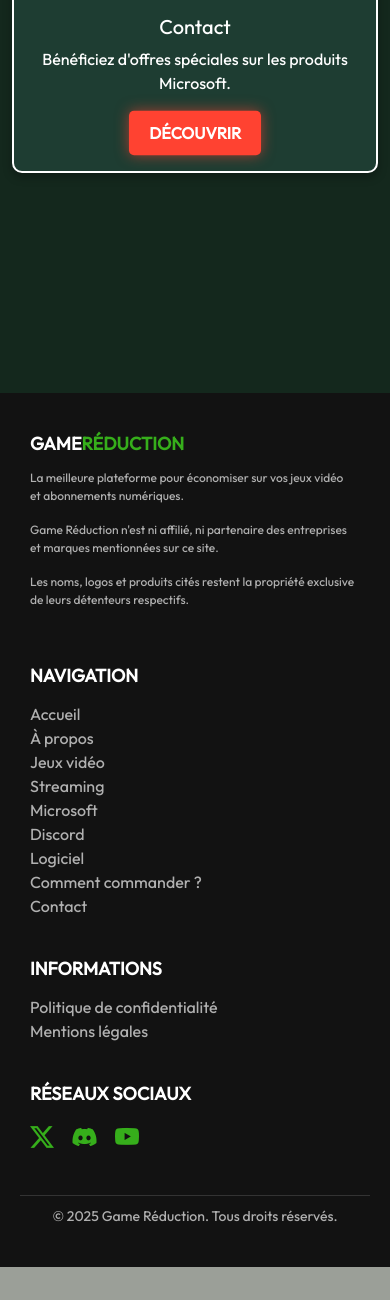
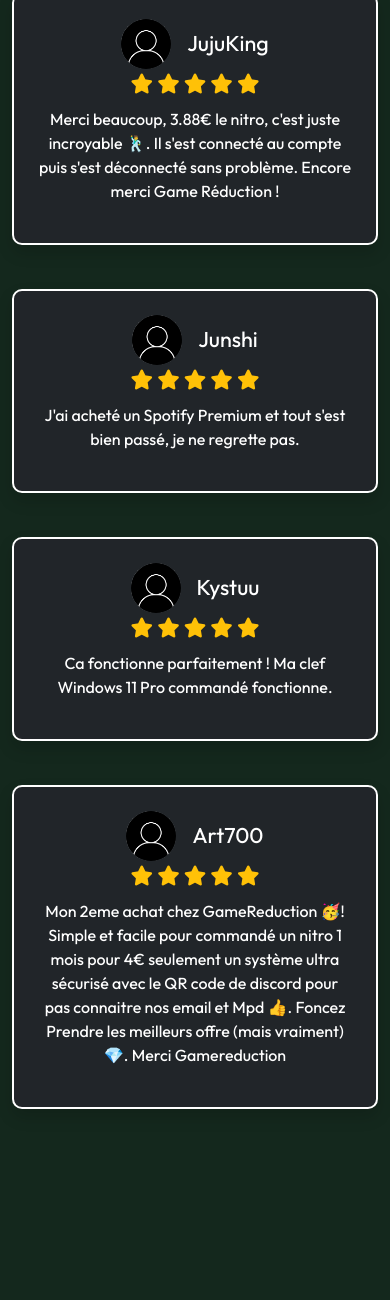
Before and after one commit to ThomasLap13/Game-Reduction, a PHP site: page /index.php in a window 390 px wide, after a click that opens the changed part. Shown: the part 3176-4476 px from the top of the page. Before the commit the page ends 4443 px from the top, so only its background shows below. Run offline with PHP 8.4, Linux system fonts and the light colour scheme.

Commit message:
V3 - index.php Ok

```diff
--- a/public/index.php
+++ b/public/index.php
@@ -5,9 +5,9 @@ include '../includes/header.php';
 <main>
     <div class="welcome-screen" id="welcomeScreen">
         <div>
-            <h1 class="display-4">Bienvenue sur mon portefolio</h1>
-            <p class="lead">Thomas Lapierre, etudiant a Saint Bénigne et alternant IT chez Micro-Mega.</p>
-            <button class="btn-custom mt-3" onclick="hideWelcome()">Découvrez qui je suis</button>
+            <h1 class="display-4">Bienvenue sur Game Réduction</h1>
+            <p class="lead">Économisez jusqu'à <span style="color: #36ae1b;">70%</span> sur vos services préférés</p>
+            <button class="btn-custom mt-3" onclick="hideWelcome()">En savoir plus</button>
         </div>
     </div>
     <div class="container mt-5 hidden" id="hidden">
@@ -15,94 +15,154 @@ include '../includes/header.php';
     </div>
 
     <div class="container mt-5 hidden" id="a-propos">
-        <h2 class="text-center">À propos de moi</h2>
-        <p class="text-center">Bonjour, je m'appelle Thomas Lapierre, j'ai 18 ans et je vis à Besançon.<br>Actuellement, je suis étudiant en BTS Services Informatiques aux Organisations (SIO) au Lycée Saint-Bénigne à Dijon (21).</p>
-        <p class="text-center">Depuis ma première, je suis en alternance en tant qu'administrateur réseau au sein de Micro-Mega, une entreprise basée à Besançon (25). Cette expérience me permet de développer des compétences techniques solides tout en appliquant les enseignements théoriques de mon cursus.</p>
+        <h2 class="text-center">À propos de nous</h2>
+        <p class="text-center">Game Réduction est une initiative visant à vous aider à économiser sur vos achats numériques.</p>
+        <p class="text-center">Notre objectif principal est de vous accompagner dans vos achats en ligne afin de vous faire économiser un maximum d'argent. Nous souhaitons offrir une expérience conviviale et accessible à tous, en mettant l’accent sur la qualité et la proximité.</p>
     </div>
-    <div style="min-height: 200px;"></div>
-    <div id="carouselExampleCaptions" class="carousel slide" data-bs-ride="carousel">
-        <div class="carousel-indicators">
-            <button type="button" data-bs-target="#carouselExampleCaptions" data-bs-slide-to="0" class="active" aria-current="true" aria-label="Slide 1"></button>
-            <button type="button" data-bs-target="#carouselExampleCaptions" data-bs-slide-to="1" aria-label="Slide 2"></button>
-            <button type="button" data-bs-target="#carouselExampleCaptions" data-bs-slide-to="2" aria-label="Slide 3"></button>
-        </div>
-        <div class="carousel-inner">
-            <div class="carousel-item active">
-                <img src="../assets/images/formations/saint-benigne.jpg" class="d-block w-100" alt="Image 1">
-                <div class="carousel-caption d-none d-md-block">
-                    <h5>Première Image</h5>
-                    <p>Description de la première image.</p>
-                </div>
-            </div>
-            <div class="carousel-item">
-                <img src="../assets/images/formations/saint-joseph.jpg" class="d-block w-100" alt="Image 2">
-                <div class="carousel-caption d-none d-md-block">
-                    <h5>Deuxième Image</h5>
-                    <p>Description de la deuxième image.</p>
-                </div>
-            </div>
-            <div class="carousel-item">
-                <img src="../assets/images/formations/victor-hugo.jpg" class="d-block w-100" alt="Image 3">
-                <div class="carousel-caption d-none d-md-block">
-                    <h5>Troisième Image</h5>
-                    <p>Description de la troisième image.</p>
-                </div>
-            </div>
-        </div>
-        <button class="carousel-control-prev" type="button" data-bs-target="#carouselExampleCaptions" data-bs-slide="prev">
-            <span class="carousel-control-prev-icon" aria-hidden="true"></span>
-            <span class="visually-hidden">Précédent</span>
-        </button>
-        <button class="carousel-control-next" type="button" data-bs-target="#carouselExampleCaptions" data-bs-slide="next">
-            <span class="carousel-control-next-icon" aria-hidden="true"></span>
-            <span class="visually-hidden">Suivant</span>
-        </button>
-    </div>
-
     <div style="min-height: 200px;"></div>
 
     <div class="container mt-5 hidden" id="offres">
-        <h2 class="text-center">Au sommaire :</h2>
+        <h2 class="text-center">Nos Offres</h2>
         <hr>
         <div class="row text-center">
             <div class="col-md-3 hidden">
                 <div class="card">
-                    <img src="../assets/images/da/projets.jpg" class="card-img-top" alt="Projets">
+                    <img src="../assets/images/da/Jeux.DA.jpg" class="card-img-top" alt="Jeux Vidéo">
                     <div class="card-body">
-                        <h5 class="card-title">Projets</h5>
+                        <h5 class="card-title">Jeux Vidéo</h5>
                         <p class="card-text">Profitez des meilleurs prix sur vos jeux préférés.</p>
-                        <a href="../public/projets.php" class="btn btn-custom">Découvrir</a>
+                        <a href="shopping/jeux-video.html" class="btn btn-custom">Découvrir</a>
                     </div>
                 </div>
             </div>
             <div class="col-md-3 hidden">
                 <div class="card">
-                    <img src="../assets/images/da/evenements.jpg" class="card-img-top" alt="evenements">
+                    <img src="../assets/images/da/Discord.DA.jpg" class="card-img-top" alt="Microsoft">
                     <div class="card-body">
-                        <h5 class="card-title">Événements</h5>
+                        <h5 class="card-title">Discord</h5>
                         <p class="card-text">Bénéficiez d'offres spéciales sur les produits Discord.</p>
-                        <a href="Voir-plus/evenements.html" class="btn btn-custom">Découvrir</a>
+                        <a href="shopping/discord.html" class="btn btn-custom">Découvrir</a>
                     </div>
                 </div>
             </div>
             <div class="col-md-3 hidden">
                 <div class="card">
-                    <img src="../assets/images/da/veilles.jpg" class="card-img-top" alt="veilles">
+                    <img src="../assets/images/da/Streaming.DA.jpg" class="card-img-top" alt="Streaming">
                     <div class="card-body">
-                        <h5 class="card-title">Veille Technologique</h5>
+                        <h5 class="card-title">Streaming</h5>
                         <p class="card-text">Accédez à vos plateformes favorites à prix réduit.</p>
-                        <a href="Voir-plus/veille.html" class="btn btn-custom">Découvrir</a>
+                        <a href="shopping/streaming.html" class="btn btn-custom">Découvrir</a>
                     </div>
                 </div>
             </div>
             <div class="col-md-3 hidden">
                 <div class="card">
-                    <img src="../assets/images/da/contact.jpg" class="card-img-top" alt="contact">
+                    <img src="../assets/images/da/Microsoft.DA.jpg" class="card-img-top" alt="Microsoft">
                     <div class="card-body">
-                        <h5 class="card-title">Contact</h5>
+                        <h5 class="card-title">Microsoft</h5>
                         <p class="card-text">Bénéficiez d'offres spéciales sur les produits Microsoft.</p>
-                        <a href="contact.html" class="btn btn-custom">Découvrir</a>
+                        <a href="shopping/microsoft.html" class="btn btn-custom">Découvrir</a>
                     </div>
+                </div>
+            </div>
+        </div>
+    </div>
+    <div style="min-height: 200px;"></div>
+
+    <div class="container mt-5 hidden" id="Avis">
+        <h2 class="text-center">Ce que disent nos clients</h2>
+        <p class="text-center">Découvrez les retours d'expérience de notre communauté satisfaite</p>
+        <hr>
+
+        <div class="row justify-content-center">
+            <!-- Témoignage 1 -->
+            <div class="col-md-6">
+                <div class="card bg-dark text-white p-4 shadow">
+                    <div class="d-flex align-items-center">
+                        <img src="../assets/images/user.jpg" alt="SoloChained" class="rounded-circle me-3" width="50">
+                        <h4 class="mb-0">SoloChained</h4>
+                    </div>
+                    <div class="stars text-warning mb-2">
+                        <i class="fas fa-star"></i>
+                        <i class="fas fa-star"></i>
+                        <i class="fas fa-star"></i>
+                        <i class="fas fa-star"></i>
+                        <i class="far fa-star"></i> <!-- Étoile vide -->
+                    </div>
+                    <p>Achat de 2 abonnements Premium sur YouTube ! <strong>Efficace et pour 1.20€ au lieu de 8€ !!!</strong> N'hésitez pas, foncez, c'est mon 5ᵉ achat et comme d'hab, c'est réel ✅</p>
+                </div>
+            </div>
+
+            <!-- Témoignage 2 -->
+            <div class="col-md-6">
+                <div class="card bg-dark text-white p-4 shadow">
+                    <div class="d-flex align-items-center">
+                        <img src="../assets/images/user.jpg" alt="JujuKing" class="rounded-circle me-3" width="50">
+                        <h4 class="mb-0">JujuKing</h4>
+                    </div>
+                    <div class="stars text-warning mb-2">
+                        <i class="fas fa-star"></i>
+                        <i class="fas fa-star"></i>
+                        <i class="fas fa-star"></i>
+                        <i class="fas fa-star"></i>
+                        <i class="fas fa-star"></i>
+                    </div>
+                    <p>Merci beaucoup, 3.88€ le nitro, c'est juste incroyable 🕺. Il s'est connecté au compte puis s'est déconnecté sans problème. Encore merci Game Réduction !</p>
+                </div>
+            </div>
+
+            <!-- Témoignage 3 -->
+            <div class="col-md-6">
+                <br>
+                <div class="card bg-dark text-white p-4 shadow">
+                    <div class="d-flex align-items-center">
+                        <img src="../assets/images/user.jpg" alt="Junshi" class="rounded-circle me-3" width="50">
+                        <h4 class="mb-0">Junshi</h4>
+                    </div>
+                    <div class="stars text-warning mb-2">
+                        <i class="fas fa-star"></i>
+                        <i class="fas fa-star"></i>
+                        <i class="fas fa-star"></i>
+                        <i class="fas fa-star"></i>
+                        <i class="fas fa-star"></i>
+                    </div>
+                    <p>J'ai acheté un Spotify Premium et tout s'est bien passé, je ne regrette pas.</p>
+                </div>
+            </div>
+            <!-- Témoignage 4 -->
+            <div class="col-md-6">
+                <br>
+                <div class="card bg-dark text-white p-4 shadow">
+                    <div class="d-flex align-items-center">
+                        <img src="../assets/images/user.jpg" alt="Kystuu" class="rounded-circle me-3" width="50">
+                        <h4 class="mb-0">Kystuu</h4>
+                    </div>
+                    <div class="stars text-warning mb-2">
+                        <i class="fas fa-star"></i>
+                        <i class="fas fa-star"></i>
+                        <i class="fas fa-star"></i>
+                        <i class="fas fa-star"></i>
+                        <i class="fas fa-star"></i>
+                    </div>
+                    <p>Ca fonctionne parfaitement ! Ma clef Windows 11 Pro commandé fonctionne.</p>
+                </div>
+            </div>
+            <!-- Témoignage 5 -->
+            <div class="col-md-6">
+                <br>
+                <div class="card bg-dark text-white p-4 shadow">
+                    <div class="d-flex align-items-center">
+                        <img src="../assets/images/user.jpg" alt="Art700" class="rounded-circle me-3" width="50">
+                        <h4 class="mb-0">Art700</h4>
+                    </div>
+                    <div class="stars text-warning mb-2">
+                        <i class="fas fa-star"></i>
+                        <i class="fas fa-star"></i>
+                        <i class="fas fa-star"></i>
+                        <i class="fas fa-star"></i>
+                        <i class="fas fa-star"></i>
+                    </div>
+                    <p>Mon 2eme achat chez GameReduction 🥳! Simple et facile pour commandé un nitro 1 mois pour 4€ seulement un système ultra sécurisé avec le QR code de discord pour pas connaitre nos email et Mpd 👍. Foncez Prendre les meilleurs offre (mais vraiment) 💎. Merci Gamereduction</p>
                 </div>
             </div>
         </div>
```
